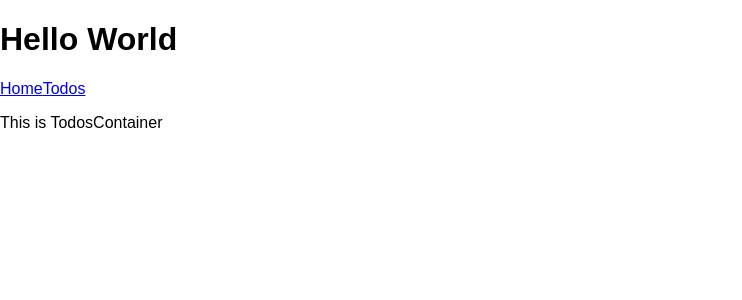
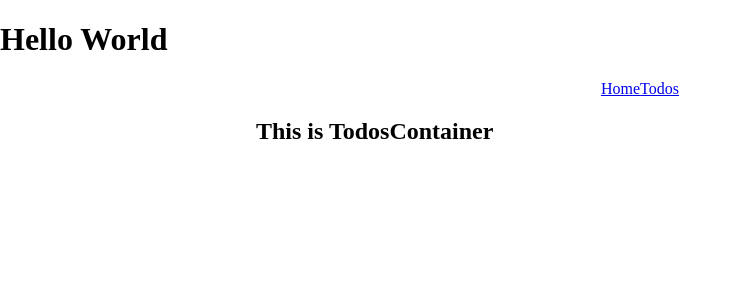
Before and after one commit to njang/GA-w08d02-todo-lab, a React (Create React App) app: page /todos in a window 1280 px wide. Shown: the top 300 px of the page, without its empty margins (0-742 px from the left). Built offline with nearby package versions, Linux system fonts and the light colour scheme.

Commit message:
Complete sprint 2

```diff
--- a/src/containers/TodosContainer.js
+++ b/src/containers/TodosContainer.js
@@ -3,8 +3,8 @@
 class TodosContainer extends Component {
   render() {
     return (
-      <div className="Home">
-      	<p>This is TodosContainer</p>
+      <div className="todosContainer">
+      	<h2>This is TodosContainer</h2>
       </div>
     );
   }
--- a/src/index.css
+++ b/src/index.css
@@ -1,5 +1,53 @@
+
 body {
   margin: 0;
   padding: 0;
-  font-family: sans-serif;
+  font-family: "Brush Script MT", cursive;
 }
+
+header, .todos {
+  text-align: center
+}
+
+.todosContainer {
+  width: 60%;
+  margin: auto;
+}
+
+h2 {
+  padding-bottom: .5em;
+  margin-bottom: .5em;
+}
+
+.incomplete h2{
+  border-bottom: 3px solid red;
+}
+
+h1, h2{
+  font-family: "Brush Script MT", cursive;
+}
+
+p {
+  font-family: "Brush Script MT", cursive;
+  font-size: 2em;
+}
+
+.todoForm {
+  clear:both;
+  text-align: center;
+}
+
+span.deleteButton, span.toggleButton {
+  padding-left: 1em;
+}
+
+.deleteButton{
+  color: red;
+}
+
+.createForm {
+  padding-top: 3em;
+  padding-bottom: 3em;
+  margin: auto;
+  width: 58%;
+}
```
